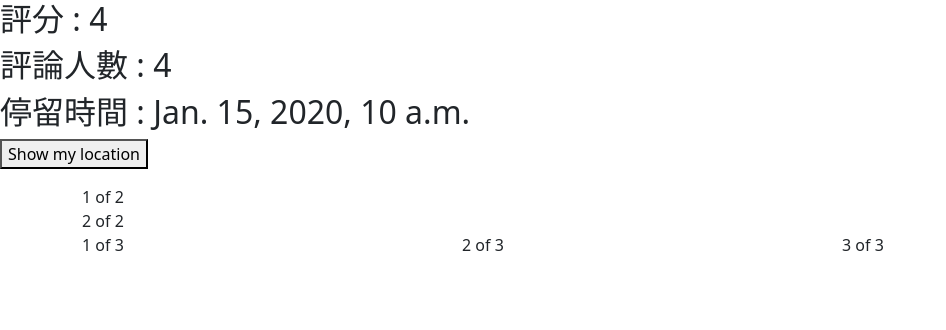
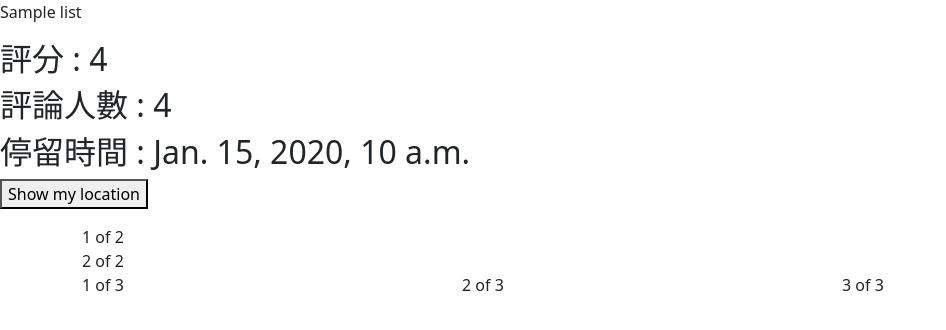
Before and after one commit to 10946009/ntub_112403, a Django app: template code/tourist/templates/sayhello.html in a window 1280 px wide. Shown: the top 330 px of the page, without its empty margins (0-946 px from the left). Run offline with Django 4.2, Linux system fonts and the light colour scheme; the template is opened without the code that fills it: most values are stand-ins (such as "Sample title", 1, 10 or a date in 2020); some libraries are stand-ins or nearby versions.

Commit message:
系統規格修改、整理檔案

```diff
--- a/code/tourist/templates/sayhello.html
+++ b/code/tourist/templates/sayhello.html
@@ -1,6 +1,10 @@
 {% load bootstrap5 %}
 {% bootstrap_css %}
 {% bootstrap_javascript %}
+
+{% for i in list %}
+  <p> {{i}} </p>
+{% endfor %}
 
 <!DOCTYPE html>
 <html lang="en">
```
Also changed, not shown: 已使用/img/STP0419便利性.png (renamed from 已使用/STP0419便利性.png), 已使用/img/STP0419功能上手程度.png (renamed from 已使用/STP0419功能上手程度.png), 已使用/img/系統功能架構圖0423.png (added), 已使用/img/系統架構圖.png (renamed from 已使用/系統架構圖.png), 系統功能架構圖0423.png (deleted), 3 other files.
